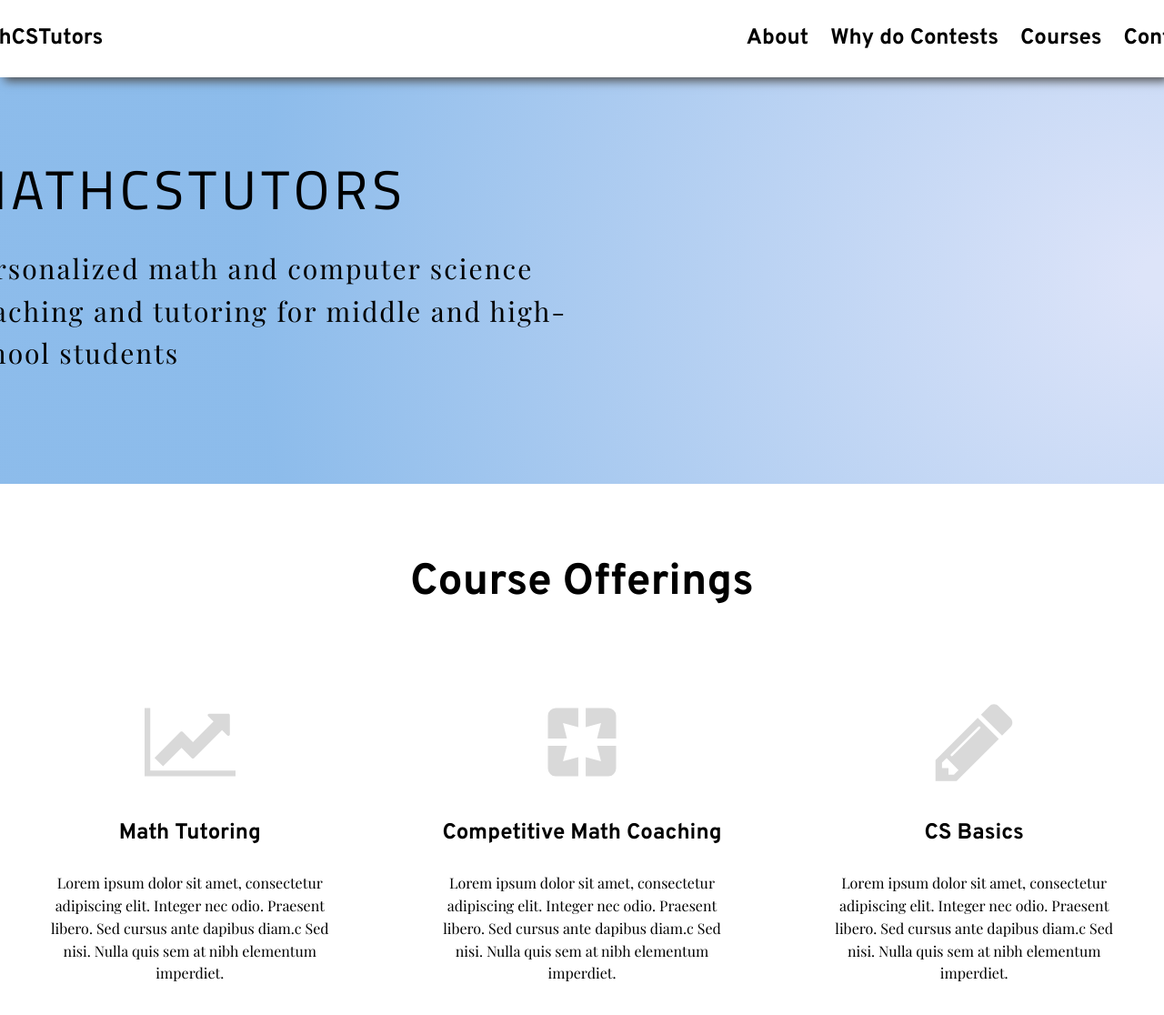
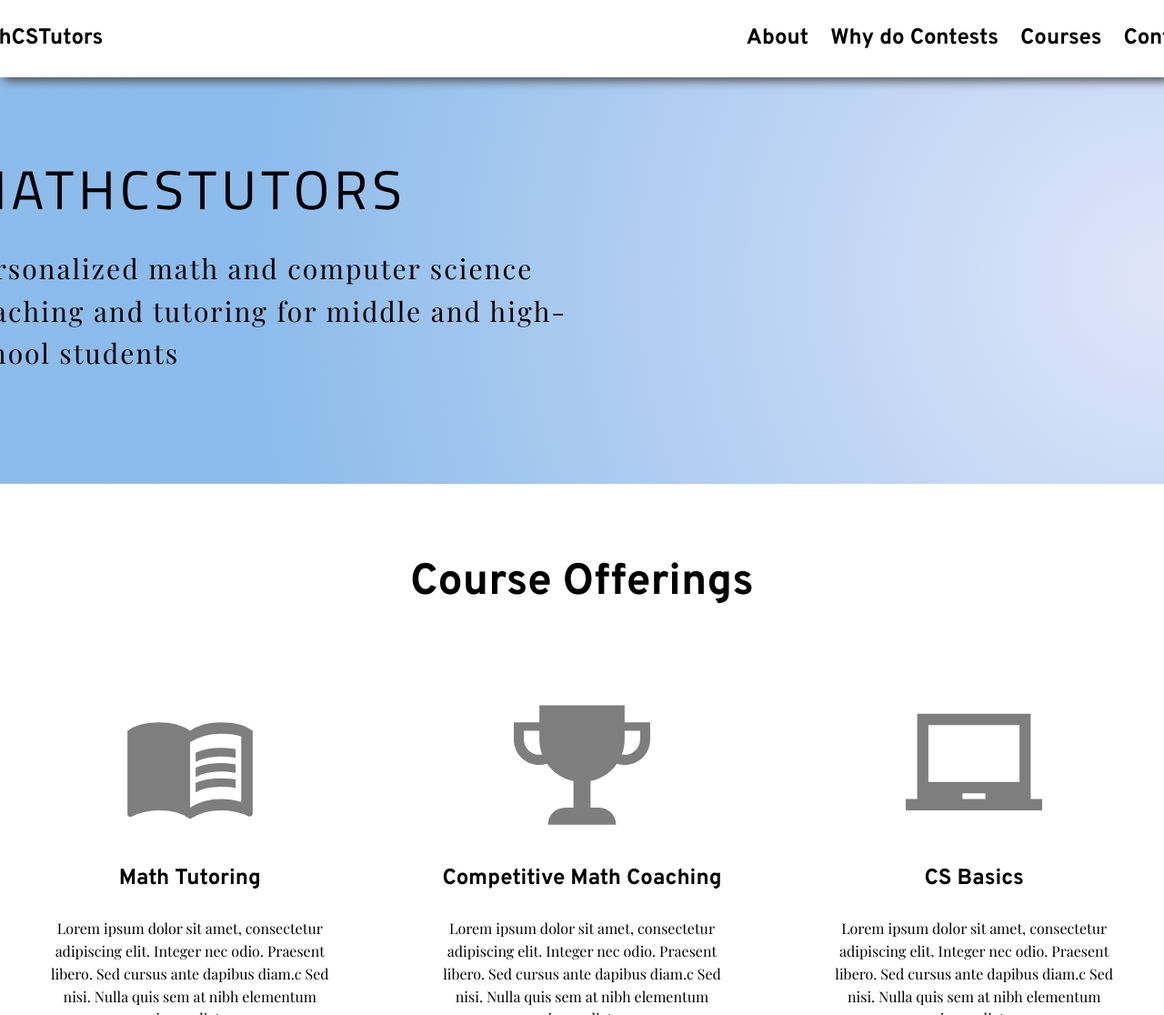
Before and after one commit to ayushaggarwal8/Portfolio-Page-HTML, a website built with Parcel: page index.html in a window 1280 px wide. Shown: the top 1116 px of the page at 91% size. Built offline with nearby package versions, Linux system fonts and the light colour scheme; a web font is replaced by a local one.

Commit message:
Commit from TeleportHQ

```diff
--- a/home.css
+++ b/home.css
@@ -233,11 +233,8 @@
   flex-direction: column;
 }
 .home-icon04 {
-  fill: var(--dl-color-gray-900);
-  width: 100px;
-  height: 100px;
-  min-width: 100px;
-  min-height: 100px;
+  width: 24px;
+  height: 24px;
 }
 .home-content-container {
   display: flex;
@@ -270,11 +267,8 @@
   flex-direction: column;
 }
 .home-icon06 {
-  fill: var(--dl-color-gray-900);
-  width: 100px;
-  height: 100px;
-  min-width: 100px;
-  min-height: 100px;
+  width: 24px;
+  height: 24px;
 }
 .home-content-container1 {
   display: flex;
@@ -307,11 +301,8 @@
   flex-direction: column;
 }
 .home-icon08 {
-  fill: var(--dl-color-gray-900);
-  width: 100px;
-  height: 100px;
-  min-width: 100px;
-  min-height: 100px;
+  width: 24px;
+  height: 24px;
 }
 .home-content-container2 {
   display: flex;
@@ -383,6 +374,21 @@
   background-color: var(--dl-color-gray-white);
 }
 @media(max-width: 1600px) {
+  .home-icon04 {
+    width: 50%;
+    height: 100%;
+    opacity: 0.5;
+  }
+  .home-icon06 {
+    width: 50%;
+    height: 50%;
+    opacity: 0.5;
+  }
+  .home-icon08 {
+    width: 50%;
+    height: auto;
+    opacity: 0.5;
+  }
   .home-text6 {
     font-size: 40px;
   }
--- a/index.html
+++ b/index.html
@@ -110,9 +110,9 @@
           <div class="home-cards-container">
             <div class="home-card">
               <div class="home-icon-container">
-                <svg viewBox="0 0 1170.2857142857142 1024" class="home-icon04">
+                <svg viewBox="0 0 1024 1024" class="home-icon04">
                   <path
-                    d="M1170.286 877.714v73.143h-1170.286v-877.714h73.143v804.571h1097.143zM1097.143 164.571v248.571c0 16-19.429 24.571-31.429 12.571l-69.143-69.143-361.714 361.714c-7.429 7.429-18.857 7.429-26.286 0l-133.143-133.143-237.714 237.714-109.714-109.714 334.286-334.286c7.429-7.429 18.857-7.429 26.286 0l133.143 133.143 265.143-265.143-69.143-69.143c-12-12-3.429-31.429 12.571-31.429h248.571c10.286 0 18.286 8 18.286 18.286z"
+                    d="M746 612q52 0 108 10v64q-40-10-108-10-120 0-192 42v-72q76-34 192-34zM554 532q84-34 192-34 52 0 108 10v64q-40-10-108-10-120 0-192 42v-72zM746 448q-120 0-192 42v-70q80-36 192-36 52 0 108 10v66q-48-12-108-12zM896 790v-492q-66-20-150-20-130 0-234 64v490q104-64 234-64 78 0 150 22zM746 192q152 0 236 64v622q0 8-7 15t-15 7q-6 0-10-2-82-44-204-44-130 0-234 64-86-64-234-64-108 0-204 46-2 0-5 1t-5 1q-8 0-15-6t-7-14v-626q86-64 236-64 148 0 234 64 86-64 234-64z"
                   ></path>
                 </svg>
               </div>
@@ -129,7 +129,7 @@
               <div class="home-icon-container1">
                 <svg viewBox="0 0 1024 1024" class="home-icon06">
                   <path
-                    d="M810 128q34 0 60 26t26 60v256h-214l44-172-172 44v-214h256zM726 726l-44-172h214v256q0 34-26 60t-60 26h-256v-214zM342 554l-44 172 172-44v214h-256q-34 0-60-26t-26-60v-256h214zM128 214q0-34 26-60t60-26h256v214l-172-44 44 172h-214v-256z"
+                    d="M832 192v-128h-640v128h-192v128c0 106.038 85.958 192 192 192 20.076 0 39.43-3.086 57.62-8.802 46.174 66.008 116.608 113.796 198.38 130.396v198.406h-64c-70.694 0-128 57.306-128 128h512c0-70.694-57.306-128-128-128h-64v-198.406c81.772-16.6 152.206-64.386 198.38-130.396 18.19 5.716 37.544 8.802 57.62 8.802 106.042 0 192-85.962 192-192v-128h-192zM192 436c-63.962 0-116-52.038-116-116v-64h116v64c0 40.186 7.43 78.632 20.954 114.068-6.802 1.246-13.798 1.932-20.954 1.932zM948 320c0 63.962-52.038 116-116 116-7.156 0-14.152-0.686-20.954-1.932 13.524-35.436 20.954-73.882 20.954-114.068v-64h116v64z"
                   ></path>
                 </svg>
               </div>
@@ -146,9 +146,9 @@
             </div>
             <div class="home-card2">
               <div class="home-icon-container2">
-                <svg viewBox="0 0 865.7188571428571 1024" class="home-icon08">
+                <svg viewBox="0 0 1024 1024" class="home-icon08">
                   <path
-                    d="M207.429 877.714l52-52-134.286-134.286-52 52v61.143h73.143v73.143h61.143zM506.286 347.429c0-7.429-5.143-12.571-12.571-12.571-3.429 0-6.857 1.143-9.714 4l-309.714 309.714c-2.857 2.857-4 6.286-4 9.714 0 7.429 5.143 12.571 12.571 12.571 3.429 0 6.857-1.143 9.714-4l309.714-309.714c2.857-2.857 4-6.286 4-9.714zM475.429 237.714l237.714 237.714-475.429 475.429h-237.714v-237.714zM865.714 292.571c0 19.429-8 38.286-21.143 51.429l-94.857 94.857-237.714-237.714 94.857-94.286c13.143-13.714 32-21.714 51.429-21.714s38.286 8 52 21.714l134.286 133.714c13.143 13.714 21.143 32.571 21.143 52z"
+                    d="M854 640v-426h-684v426h684zM598 768v-42h-172v42h172zM938 768h86v86h-1024v-86h86v-640h852v640z"
                   ></path>
                 </svg>
               </div>
```
